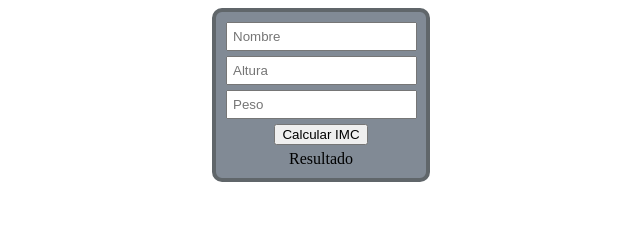
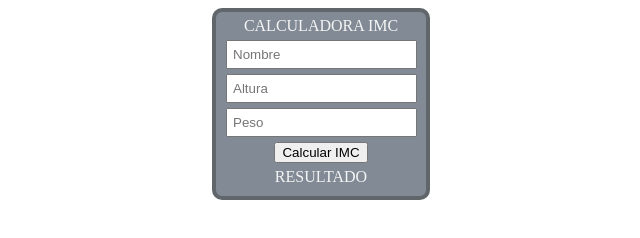
Before and after one commit to JKinkJS24/misEjercicios, a plain HTML site: page ejercicio006_calculadoraIMC/index.html in a window 1280 px wide. Shown: the whole page, without its empty margins (319-959 px from the left). Drawn offline with Linux system fonts and the light colour scheme.

Commit message:
Arreglado

```diff
--- a/ejercicio006_calculadoraIMC/index.html
+++ b/ejercicio006_calculadoraIMC/index.html
@@ -9,6 +9,7 @@
 </head>
 <body>
     <div id="principal">
+        <div>CALCULADORA IMC</div>
         <div class="contenido">
             <input type="text" name="" id="iNombre" placeholder="Nombre">
         </div>
@@ -21,18 +22,18 @@
         <div class="contenido">
             <button onclick="calcular()">Calcular IMC</button>
         </div>
-        <div class="contenido">
-            Resultado
+        <div class="contenido" id="resultado">
+            RESULTADO
         </div>
     </div>
 </body>
 </html>
 <script>
     function calcular()
-
+    {
         let altura = document.getElementById("iAltura").value;
         let peso = document.getElementById("iPeso").value;
         let imc = calcularIMC(peso,altura);
         document.getElementById("resultado").innerHTML=imc;
-
+    }
 </script>
--- a/ejercicio006_calculadoraIMC/style.css
+++ b/ejercicio006_calculadoraIMC/style.css
@@ -3,6 +3,8 @@
     border: rgb(96, 102, 106) 4px solid;
     border-radius: 10px;
     padding: 5px;
+    color: whitesmoke;
+    text-align: center;
     background-color: rgb(129, 138, 149);
     margin: auto;
 }
```
